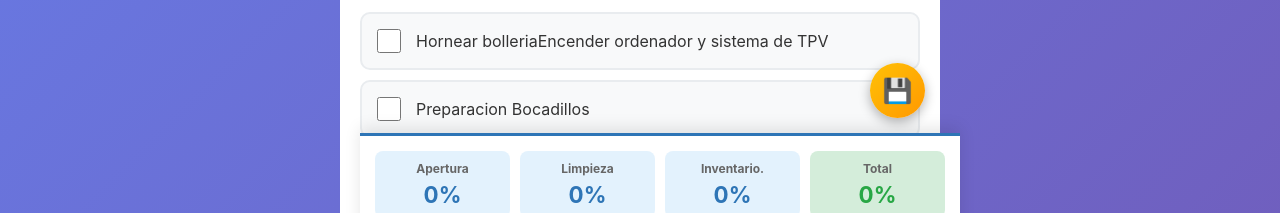
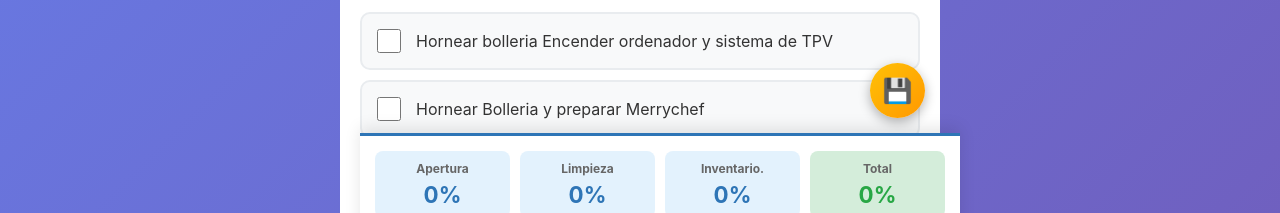
Before and after one commit to apenareinoso/CheckList_tareas_diarias, a plain HTML site: page index.html in a window 1280 px wide. Shown: the part 502-715 px from the top of the page. Drawn offline with Linux system fonts and the light colour scheme.

Commit message:
Actualizo 2 index.html

```diff
--- a/index.html
+++ b/index.html
@@ -327,7 +327,8 @@
     <script>
         const TAREAS = {
             "Apertura": [
-                "Hornear bolleriaEncender ordenador y sistema de TPV",
+                "Hornear bolleria Encender ordenador y sistema de TPV",
+                "Hornear Bolleria y preparar Merrychef",
                 "Preparacion Bocadillos",
                 "Organizar Vitrina y Seco",
                 "Revisar Pc, y Caretera"
```
